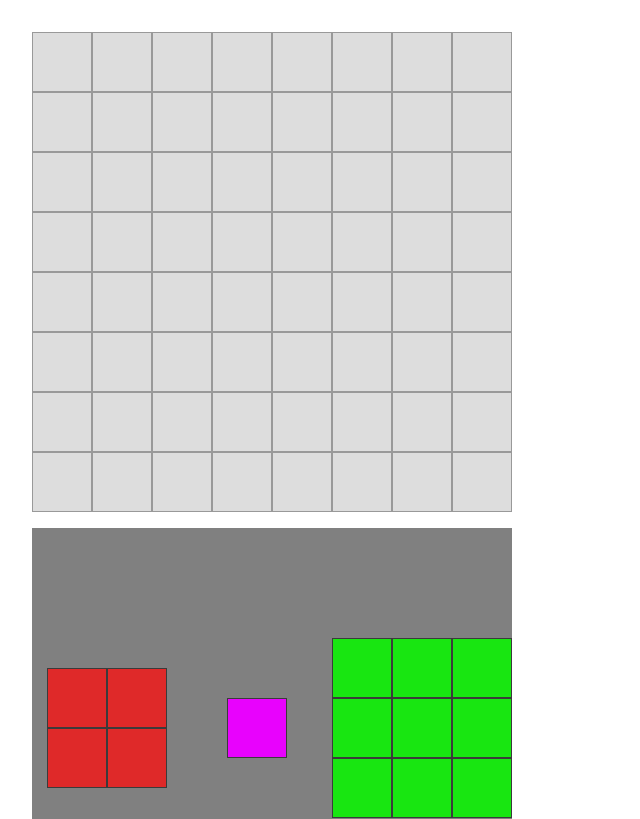
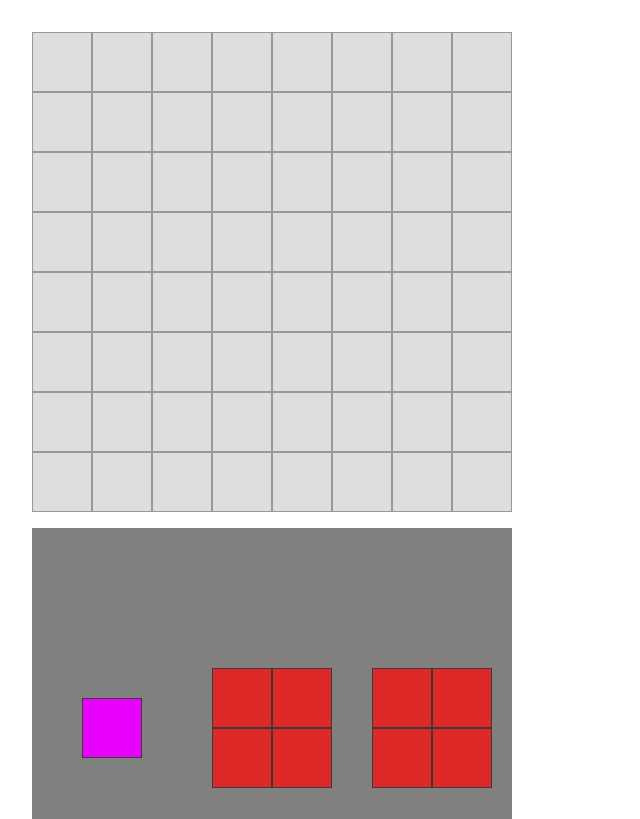
Before and after one commit to jonny258/BlockPuzzle, a React (Vite) app: page / in a window 1280 px wide. Shown: the top 819 px of the page, without its empty margins (0-640 px from the left). Built offline with nearby package versions, Linux system fonts and the light colour scheme.

Commit message:
the pieces are random now and the pieces reset after being placed

```diff
--- a/src/App.tsx
+++ b/src/App.tsx
@@ -3,6 +3,10 @@ import "./App.css";
 
 import Board from "./components/Board";
 import PieceBox from "./components/PieceBox";
+
+import Onebyone from "./components/pieces/Square-Shapes/onebyone";
+import Twobytwo from "./components/pieces/Square-Shapes/twobytwo";
+import Threebythree from "./components/pieces/Square-Shapes/threebythree";
 
 function App() {
   const [selectedPiece, setSelectedPiece] = useState({
@@ -10,6 +14,8 @@ function App() {
     piece: null,
     color: null,
   });
+  const [randomPieces, setRandomPieces] = useState([]);
+  const pieceTypes = [Onebyone, Twobytwo, Threebythree];
 
   // Handler to reset selected piece
   const handleGlobalClick = (event: MouseEvent) => {
@@ -22,31 +28,48 @@ function App() {
       });
     }
   };
+  const newRandomPieces = () => {
+    const selectedPieces = Array.from({ length: pieceTypes.length }, () => {
+      const randomIndex = Math.floor(Math.random() * pieceTypes.length);
+      return pieceTypes[randomIndex];
+    });
+
+    setRandomPieces(selectedPieces);
+  }
 
   useEffect(() => {
-    // Attach the click event listener to the window object
+    newRandomPieces()
     window.addEventListener("click", handleGlobalClick);
 
-    // Clean up the event listener when the component unmounts
     return () => {
       window.removeEventListener("click", handleGlobalClick);
     };
   }, []);
+
+
+  useEffect(() => {
+    if(randomPieces.every(piece => piece === null)) {
+      newRandomPieces()
+    }
+  }, [randomPieces]);
 
   return (
     <>
       <Board
         setSelectedPiece={setSelectedPiece}
         selectedPiece={selectedPiece}
+        setRandomPieces={setRandomPieces}
       />
-      <PieceBox
-        setSelectedPiece={setSelectedPiece}
-        selectedPiece={selectedPiece}
-      />
+      {randomPieces.length && (
+        <PieceBox
+          randomPieces={randomPieces}
+          setRandomPieces={setRandomPieces}
+          setSelectedPiece={setSelectedPiece}
+          selectedPiece={selectedPiece}
+        />
+      )}
     </>
   );
 }
 
 export default App;
-
-// I need to make the pieces selectable and then I need to make them draggable, and I need to first make it so that when I select a piece it changes color and doesn't select the other piece
--- a/src/components/Board.tsx
+++ b/src/components/Board.tsx
@@ -1,14 +1,22 @@
 import React, { useState } from "react";
 import "../styles/Board.css";
 import BoardSquares from "./BoardSquares";
-import { calculateTwoByTwoSquares, calculateThreeByThreeSquares } from "../utils/PieceCalculations"
+import {
+  calculateTwoByTwoSquares,
+  calculateThreeByThreeSquares,
+} from "../utils/PieceCalculations";
 
 interface BoardProps {
-  selectedPiece: any; // Replace 'any' with a specific type if possible
-  setSelectedPiece: React.Dispatch<React.SetStateAction<any>>; // Replace 'any' with the state type
+  selectedPiece: any;
+  setSelectedPiece: React.Dispatch<React.SetStateAction<any>>;
+  setRandomPieces: React.Dispatch<React.SetStateAction<any>>;
 }
 
-const Board: React.FC<BoardProps> = ({ selectedPiece, setSelectedPiece }) => {
+const Board: React.FC<BoardProps> = ({
+  selectedPiece,
+  setSelectedPiece,
+  setRandomPieces,
+}) => {
   const [hoveredPieces, setHoveredPieces] = useState<number[]>([]);
   const [placedPieces, setPlacedPieces] = useState<any[]>([]);
 
@@ -26,7 +34,7 @@ const Board: React.FC<BoardProps> = ({ selectedPiece, setSelectedPiece }) => {
     }
   };
 
-  const boardClickHandler = (event: { stopPropagation: () => void; }) => {
+  const boardClickHandler = (event: { stopPropagation: () => void }) => {
     event.stopPropagation();
 
     const hasOverlap = hoveredPieces.some((pieceIndex) =>
@@ -40,9 +48,19 @@ const Board: React.FC<BoardProps> = ({ selectedPiece, setSelectedPiece }) => {
       }));
       setPlacedPieces([...placedPieces, ...newPlacedPieces]);
 
+      setRandomPieces(prevArray => {
+        const newArray = [...prevArray]
+        newArray[selectedPiece.position] = null
+        console.log(newArray);
+        return newArray;
+      });
+
+      // setRandomPieces([null,null, null]);
+
       setSelectedPiece({
         position: null,
         piece: null,
+        // color: null,
       });
     }
   };
--- a/src/components/PieceBox.tsx
+++ b/src/components/PieceBox.tsx
@@ -1,23 +1,51 @@
+import "../styles/Piece-box.css";
 
-import '../styles/Piece-box.css'
-import Twobytwo from './pieces/Square-Shapes/twobytwo'
-import Onebyone from './pieces/Square-Shapes/onebyone'
-import Threebythree from './pieces/Square-Shapes/threebythree'
+interface PieceBoxProps {
+  selectedPiece: any;
+  setSelectedPiece: React.Dispatch<React.SetStateAction<any>>;
+  randomPieces: any;
+  setRandomPieces: React.Dispatch<React.SetStateAction<any>>;
+}
 
-function PieceBox({selectedPiece, setSelectedPiece}: {selectedPiece: any, setSelectedPiece: any}) {
+const PieceBox: React.FC<PieceBoxProps> = ({
+  selectedPiece,
+  setSelectedPiece,
+  randomPieces,
+  setRandomPieces,
+}) => {
+  const Piece1 = randomPieces[0];
+  const Piece2 = randomPieces[1];
+  const Piece3 = randomPieces[2];
+
+  console.log(randomPieces);
   return (
     <div className="piece-box flex justify-between">
+      <div className="flex-1 flex justify-center items-center" id="0">
+        {randomPieces[0] && (
+          <Piece1
+            setSelectedPiece={setSelectedPiece}
+            selectedPiece={selectedPiece}
+          />
+        )}
+      </div>
       <div className="flex-1 flex justify-center items-center" id="1">
-        <Twobytwo setSelectedPiece={setSelectedPiece} selectedPiece={selectedPiece}/>
+        {randomPieces[1] && (
+          <Piece2
+            setSelectedPiece={setSelectedPiece}
+            selectedPiece={selectedPiece}
+          />
+        )}
       </div>
       <div className="flex-1 flex justify-center items-center" id="2">
-        <Onebyone setSelectedPiece={setSelectedPiece} selectedPiece={selectedPiece}/>
-      </div>
-      <div className="flex-1 flex justify-center items-center" id="3">
-        <Threebythree setSelectedPiece={setSelectedPiece} selectedPiece={selectedPiece}/>
+        {randomPieces[2] && (
+          <Piece3
+            setSelectedPiece={setSelectedPiece}
+            selectedPiece={selectedPiece}
+          />
+        )}
       </div>
     </div>
   );
-}
+};
 
-export default PieceBox
+export default PieceBox;
```
